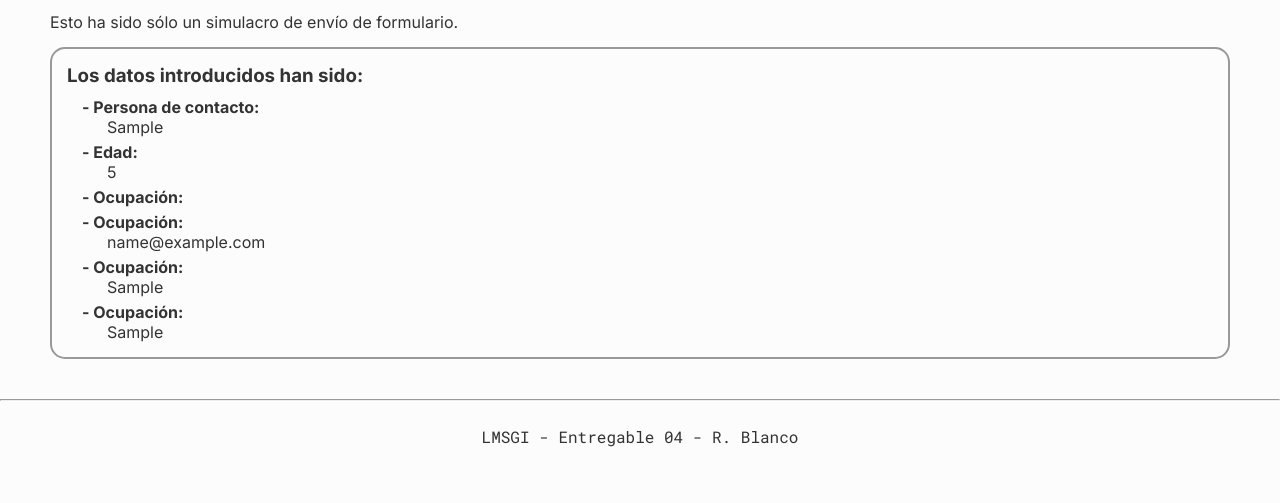
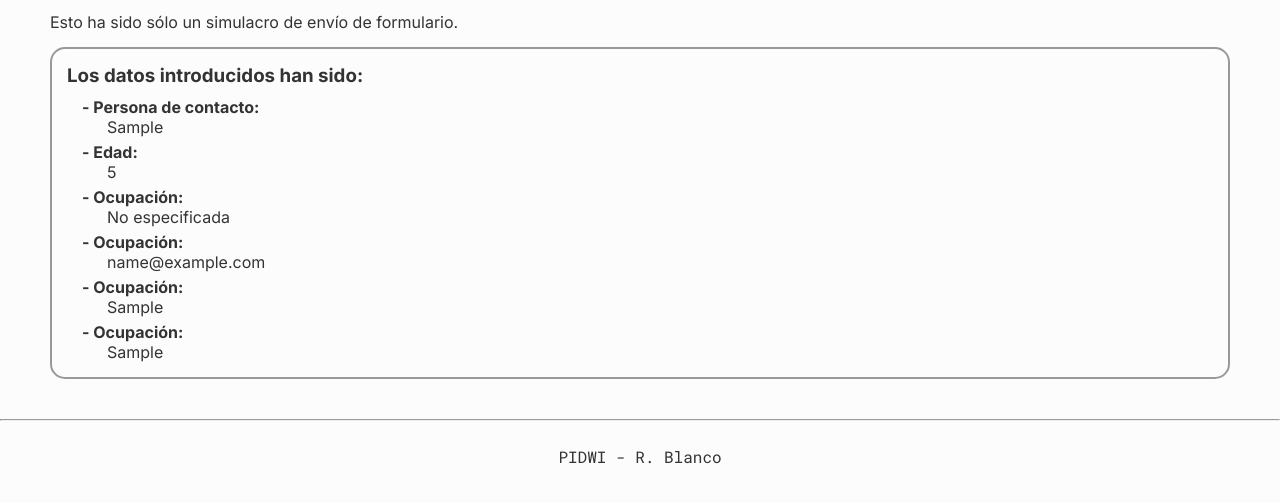
Before and after one commit to Ruben-BV/PIDWI, a plain HTML site: page contacto.html in a window 1280 px wide. Both pictures are taken after typing "Sample", "5", "name@example.com", "Sample", "Sample" into the empty fields and a click on the input "Enviar". Shown: the part 177-680 px from the top of the page. Drawn offline with Linux system fonts and the light colour scheme.

Commit message:
Changing footer and improoving form_validation

```diff
--- a/contacto.html
+++ b/contacto.html
@@ -81,6 +81,7 @@
                     <textarea id="message" name="message" placeholder="Escribe aquí tu mensaje" required></textarea>
                 </fieldset>
                 <p>Recuerda que los campos con asterisco (<span class="orange">*</span>) son obligatorios</p>
+                <div id="form-error"></div>
                 <input id="send" class="send-button" type="submit" value="Enviar">
             </form>
         </div>
@@ -97,7 +98,7 @@
     </main>
     <footer>
         <hr>
-        <p>LMSGI - Entregable 04 - R. Blanco</p>
+        <p>PIDWI - R. Blanco</p>
     </footer>
     <script src="js/dropdown.js"></script>
     <script src="js/hamburger.js"></script>
--- a/js/form_validation.js
+++ b/js/form_validation.js
@@ -2,14 +2,13 @@ document.getElementById("contact-form").addEventListener("submit", function(e) {
     e.preventDefault();
 
     const datos = {
-        contact_person: document.getElementById("contact-person").value,
+        contact_person: document.getElementById("contact-person").value.trim(),
         form_of_address: document.querySelector('input[name="form-of-address"]:checked')?.value || "",
-        age: document.getElementById("age").value,
-        ocupation: document.getElementById("ocupation").value,
-        email: document.getElementById("email").value,
-        subject: document.getElementById("subject").value,
-        message: document.getElementById("message").value
-
+        age: document.getElementById("age").value || "No especificada",
+        ocupation: document.getElementById("ocupation").value || "No especificada",
+        email: document.getElementById("email").value.trim(),
+        subject: document.getElementById("subject").value.trim(),
+        message: document.getElementById("message").value.trim()
     };
 
     document.getElementById("form-container").style.display = "none";
```
Also changed, not shown: index.html (+1 -1 lines), recursos.html (+1 -1 lines), recursos/recursos-css.html (+1 -1 lines), recursos/recursos-html.html (+1 -1 lines), recursos/recursos-js.html (+1 -1 lines).
